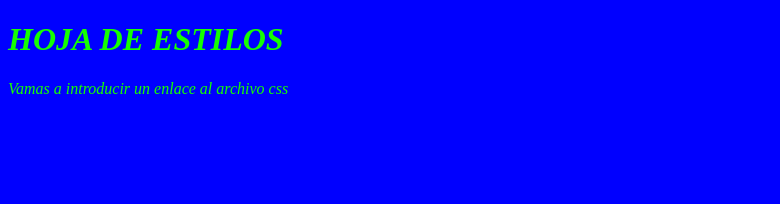
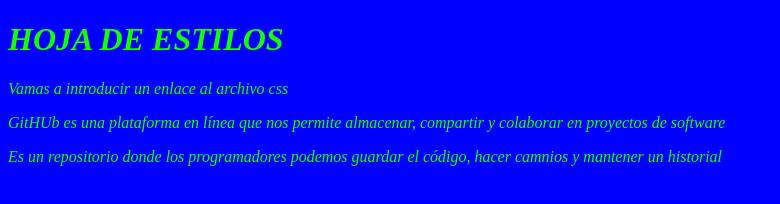
Before and after one commit to PIPITTI/edifp, a plain HTML site: page index.html in a window 1280 px wide. Shown: the whole page, without its empty margins (0-780 px from the left). Drawn offline with Linux system fonts and the light colour scheme.

Commit message:
Nueva actualización de index 15-11-24

```diff
--- a/index.html
+++ b/index.html
@@ -8,5 +8,7 @@
         <body>
             <h1>HOJA DE ESTILOS</h1>
             <p>Vamas a introducir un enlace al archivo css</p>
+            <p> GitHUb es una plataforma en línea que nos permite almacenar, compartir y colaborar en proyectos de software</p>
+            <p>Es un repositorio donde los programadores podemos guardar el código, hacer camnios y mantener un historial</p>
         </body>
 </html>
```
